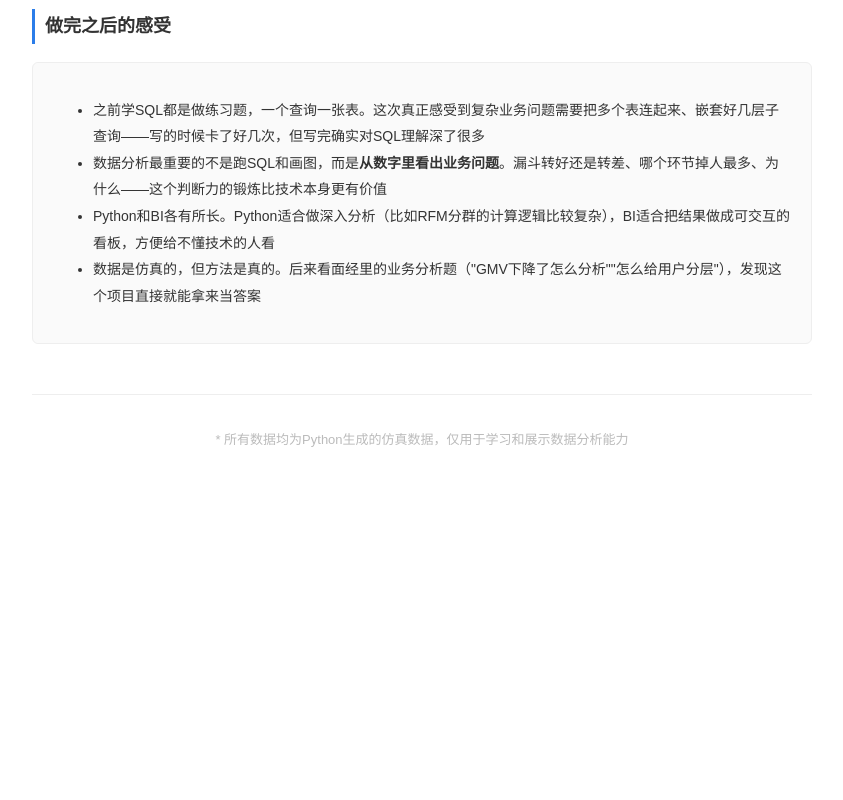
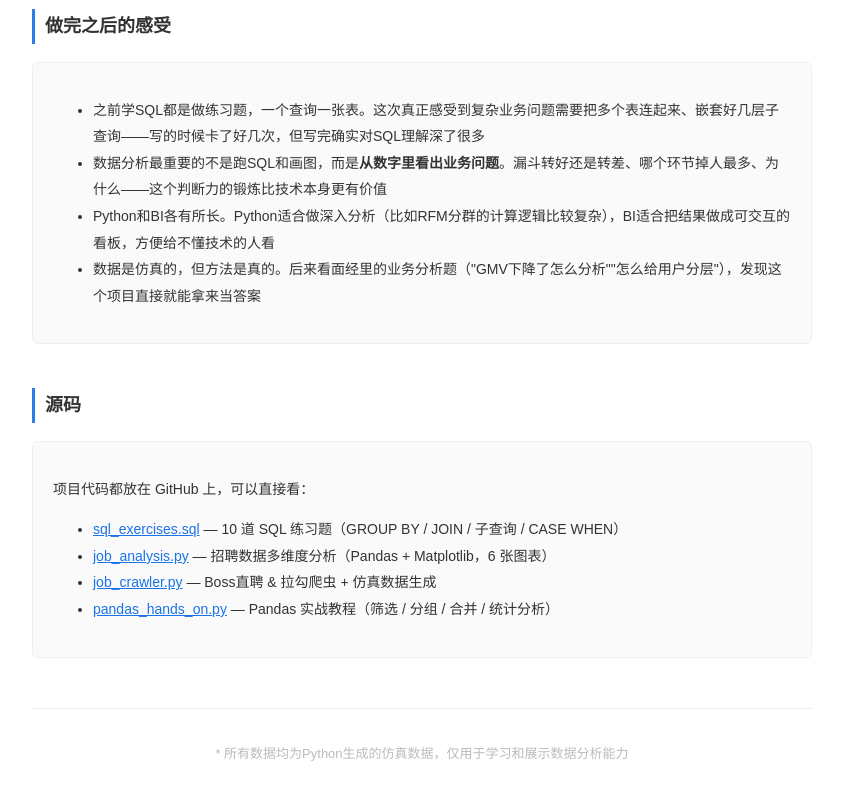
Before and after one commit to yanghuif102/ecommerce-analysis, a plain HTML site: page index.html in a window 1280 px wide. Shown: the part 5668-6468 px from the top of the page, without its empty margins (218-1061 px from the left). Before the commit the page ends 6171 px from the top, so only its background shows below. Drawn offline with Linux system fonts and the light colour scheme.

Commit message:
添加源码链接入口

```diff
--- a/index.html
+++ b/index.html
@@ -47,6 +47,8 @@
   /* 图表双列 */
   .two-col { display: flex; gap: 14px; flex-wrap: wrap; margin: 14px 0; }
   .two-col > div { flex: 1; min-width: 280px; }
+
+  .card a { color: #1a73e8; }
 
   .end { text-align: center; color: #bbb; font-size: 13px; margin: 50px 0 30px; border-top: 1px solid #eee; padding-top: 20px; }
 
@@ -196,6 +198,17 @@
   </ul>
 </div>
 
+<h2>源码</h2>
+<div class="card">
+  <p>项目代码都放在 GitHub 上，可以直接看：</p>
+  <ul>
+    <li><a href="https://github.com/yanghuif102/ecommerce-analysis/blob/main/sql_exercises.sql" target="_blank">sql_exercises.sql</a> — 10 道 SQL 练习题（GROUP BY / JOIN / 子查询 / CASE WHEN）</li>
+    <li><a href="https://github.com/yanghuif102/ecommerce-analysis/blob/main/job_analysis.py" target="_blank">job_analysis.py</a> — 招聘数据多维度分析（Pandas + Matplotlib，6 张图表）</li>
+    <li><a href="https://github.com/yanghuif102/ecommerce-analysis/blob/main/job_crawler.py" target="_blank">job_crawler.py</a> — Boss直聘 & 拉勾爬虫 + 仿真数据生成</li>
+    <li><a href="https://github.com/yanghuif102/ecommerce-analysis/blob/main/pandas_hands_on.py" target="_blank">pandas_hands_on.py</a> — Pandas 实战教程（筛选 / 分组 / 合并 / 统计分析）</li>
+  </ul>
+</div>
+
 <div class="end">
   <p>* 所有数据均为Python生成的仿真数据，仅用于学习和展示数据分析能力</p>
 </div>
```
